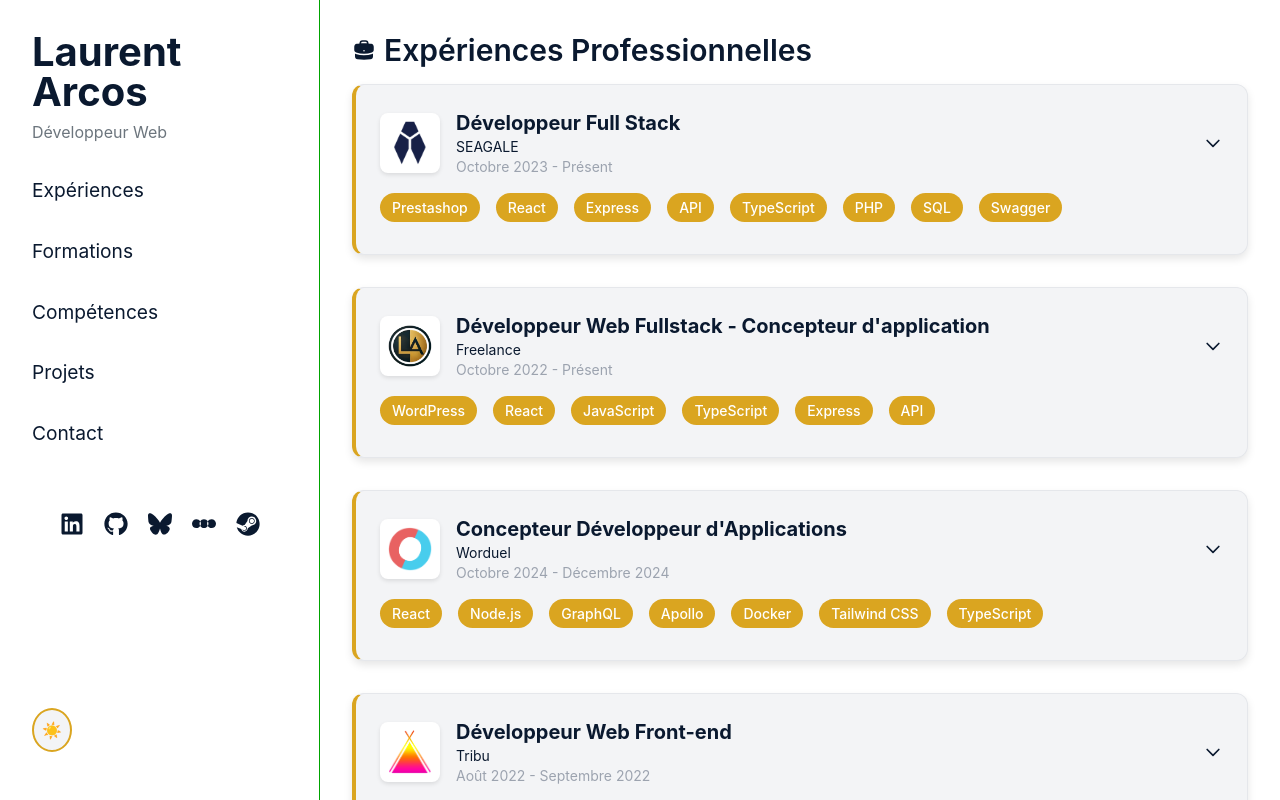
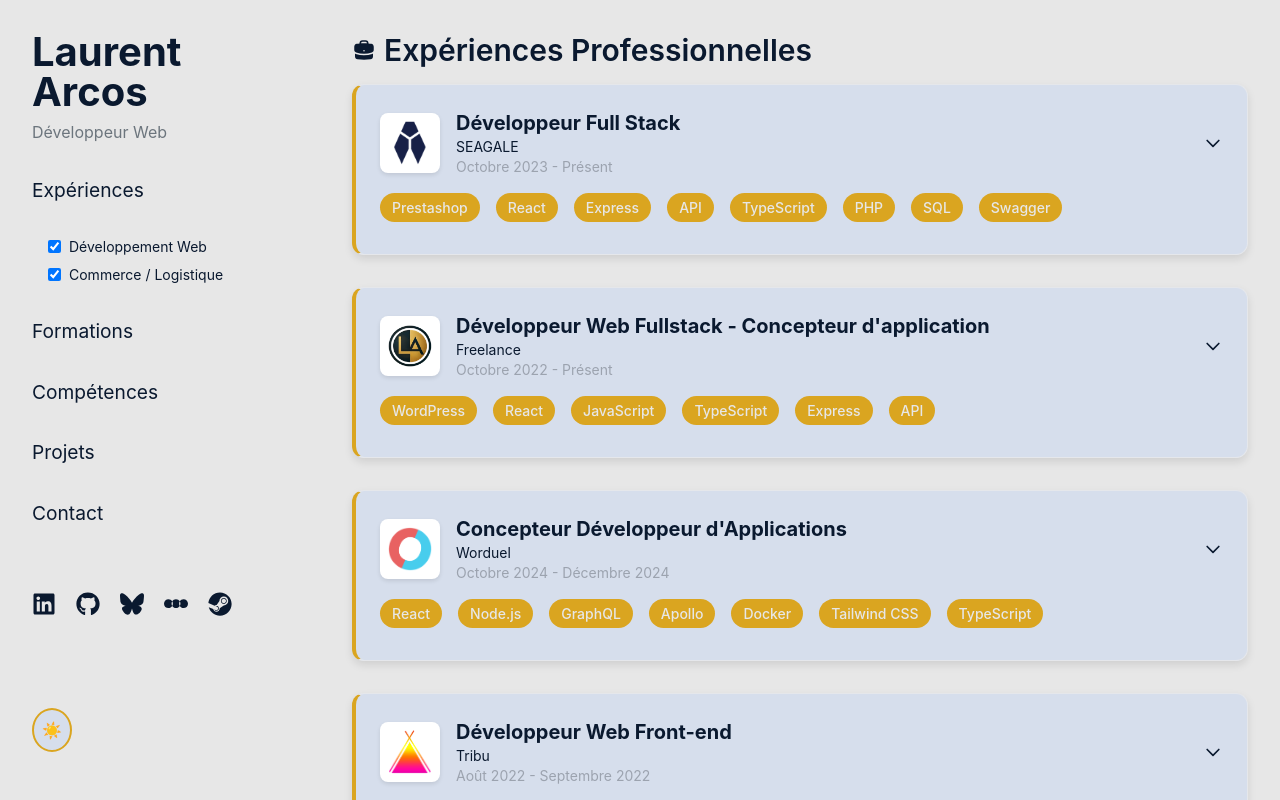
Before and after one commit to LaurentArcos/cv-interactif, a Next.js app: page / in a window 1280 px wide. Built offline with nearby package versions, Linux system fonts and the light colour scheme.

Commit message:
modifs couleurs

```diff
--- a/src/app/globals.css
+++ b/src/app/globals.css
@@ -15,12 +15,13 @@
 
 /* Mode clair alternatif */
 .light {
-  --background: #ffffff;
+  --background: #e7e7e7;
   --foreground: #0a192f;
-  --card-bg: #f3f4f6;
+  --card-bg: #d6deec;
   --card-border: goldenrod;
   --text-primary: #0a192f;
   --text-secondary: #6c757d;
+  --hover-bg: #b7ccf0;
 }
 
 /* Couleurs des réseaux sociaux */
@@ -40,7 +41,7 @@
 
 /* Couleur Bluesky */
 .social-links a[href*="bsky"]:hover {
-  color: #005BBB;
+  color: #0085FF;
 }
 
 /* Couleur Letterboxd */
@@ -77,7 +78,7 @@ h1, h2, h3 {
   display: flex;
   flex-direction: column;
   justify-content: space-between;
-  border-right: #00A300 1px solid;
+  /* border-right: var(--background) 1px solid; */
 }
 
 .sidebar h1 {
--- a/src/app/page.tsx
+++ b/src/app/page.tsx
@@ -35,6 +35,9 @@ function Chevron({ isOpen }: { isOpen: boolean }) {
 }
 
 export default function Home() {
+
+  const [showDev, setShowDev] = useState(true);
+  const [showSales, setShowSales] = useState(true);
   // État pour les expériences : on stocke les indices de celles qui sont "ouvertes"
   const [openExperiences, setOpenExperiences] = useState<number[]>([]);
   // Même chose pour education
@@ -75,6 +78,30 @@ export default function Home() {
             <a href="#experiences" className="hover:underline">
               Expériences
             </a>
+            <div className="flex flex-col mt-2 ml-4 space-y-2">
+              <label className="flex items-center gap-2">
+                <input
+                  type="checkbox"
+                  checked={showDev}
+                  onChange={(e) => setShowDev(e.target.checked)}
+                  className="form-checkbox text-foreground"
+                />
+                <span className="text-sm text-text-secondary">
+                  Développement Web
+                </span>
+              </label>
+              <label className="flex items-center gap-2">
+                <input
+                  type="checkbox"
+                  checked={showSales}
+                  onChange={(e) => setShowSales(e.target.checked)}
+                  className="form-checkbox text-foreground"
+                />
+                <span className="text-sm text-text-secondary">
+                  Commerce / Logistique
+                </span>
+              </label>
+            </div>
             <a href="#formations" className="hover:underline">
               Formations
             </a>
@@ -91,7 +118,7 @@ export default function Home() {
         </div>
 
         {/* Social Links */}
-        <div className="social-links flex justify-center mt-16 mb-auto">
+        <div className="social-links flex justify-start mt-16 mb-auto">
           <div className="flex gap-5">
             <a
               href="https://www.linkedin.com/in/laurentarcos/"
@@ -151,7 +178,13 @@ export default function Home() {
             Expériences Professionnelles
           </h2>
           <ul className="space-y-8">
-            {experiences.map((exp, index) => {
+            {experiences
+              .filter((exp) => {
+              if (exp.type === "dev" && !showDev) return false;
+              if (exp.type === "sales" && !showSales) return false;
+              return true;
+            })
+              .map((exp, index) => {
               // booléen "cette card est-elle ouverte ?"
               const isOpen = openExperiences.includes(index);
               return (
--- a/src/data/experiences.ts
+++ b/src/data/experiences.ts
@@ -61,7 +61,7 @@ export const experiences: Experience[] = [
       - Participation à la mise en œuvre de l'UX design et des fonctionnalités interactives.
     `,
     tags: ["Vue.js", "SCSS", "UX Design", "JavaScript", "React"],
-    website: "https://www.tribu.com",
+    website: "https://tribu.surge.sh/",
     logo: "/images/logos/tribu.png",
   },
   {
```
